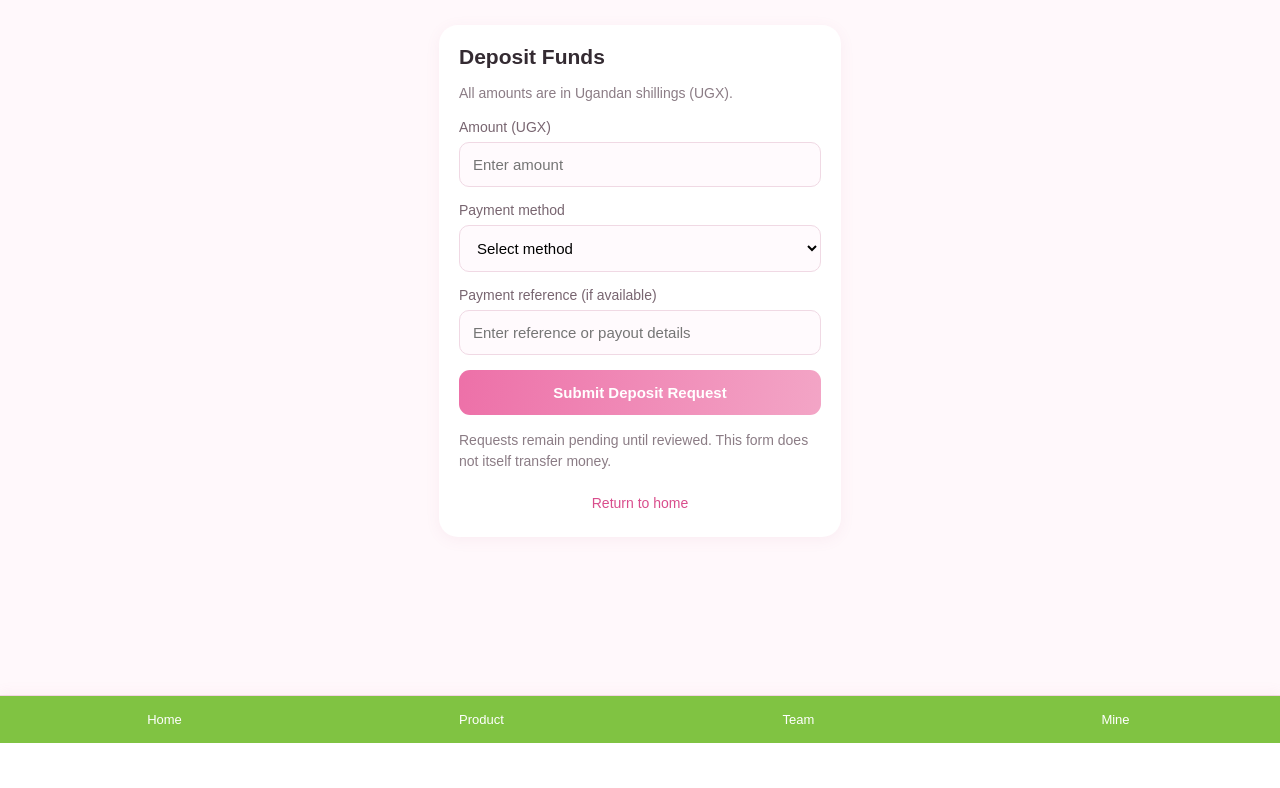
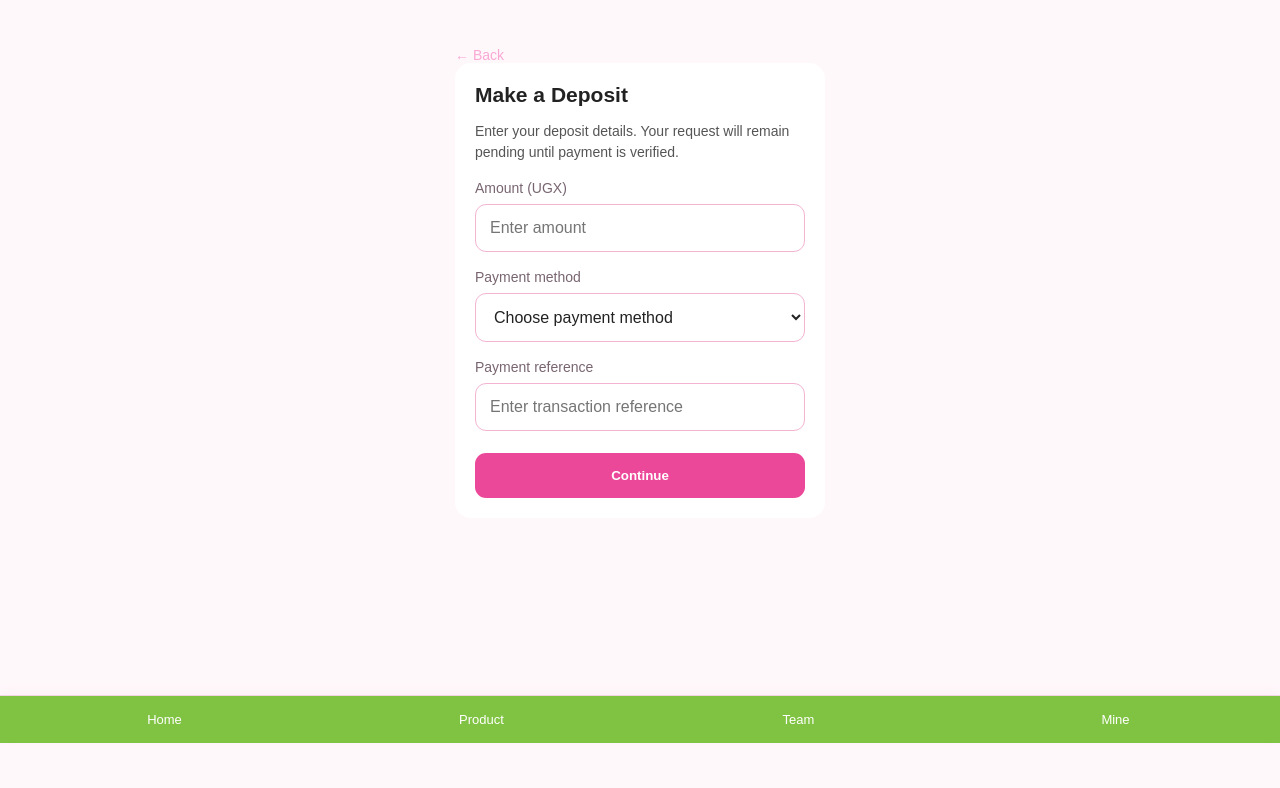
Before and after one commit to forextry298-del/TESLA, a Flask app: page /deposit in a window 1280 px wide. Shown: the part 57-845 px from the top of the page. Before the commit the page ends 800 px from the top, so only its background shows below. Run offline with Flask 3, Linux system fonts and the light colour scheme; the visitor is signed in with stand-in values (Sample User, id 1); data comes from the database, SQL or seed files in the repository.

Commit message:
Update deposit flow and enforce 20000 UGX minimum

```diff
--- a/app.py
+++ b/app.py
@@ -291,27 +291,48 @@ def deposit():
     if request.method == "POST":
         try:
             amount = float(request.form.get("amount", "0"))
-        except ValueError:
+        except (TypeError, ValueError):
             amount = 0
 
         method = request.form.get("method", "").strip()
         reference = request.form.get("reference", "").strip()
 
-        if not 1000 <= amount <= 5000000:
-            flash("Enter a deposit amount between UGX 1,000 and UGX 5,000,000.")
-        elif method not in ("MTN Mobile Money", "Airtel Money", "Bank"):
-            flash("Select a valid payment method.")
+        if not 20000 <= amount <= 5000000:
+            flash("Minimum deposit is UGX 20,000. Maximum deposit is UGX 5,000,000.")
+        elif method not in ("MTN Mobile Money", "Airtel Money"):
+            flash("Select MTN Mobile Money or Airtel Money.")
+        elif not reference or len(reference) > 100:
+            flash("Enter a valid payment reference.")
         else:
             with connect() as db:
-                db.execute("""
+                cursor = db.execute("""
                     INSERT INTO transactions
-                    (user_id, kind, amount, method, reference)
-                    VALUES (?, 'deposit', ?, ?, ?)
+                    (user_id, kind, amount, method, reference, status)
+                    VALUES (?, 'deposit', ?, ?, ?, 'pending')
                 """, (session["user_id"], amount, method, reference))
-            flash("Deposit request submitted. It will remain pending until verified.")
-            return redirect(url_for("dashboard"))
+                deposit_id = cursor.lastrowid
+            return redirect(url_for(
+                "deposit_instructions", transaction_id=deposit_id
+            ))
 
-    return render_template("transaction.html", kind="deposit")
+    return render_template("deposit.html")
+
+
+@app.route("/deposit/instructions/<int:transaction_id>")
+@login_required
+def deposit_instructions(transaction_id):
+    with connect() as db:
+        deposit = db.execute("""
+            SELECT id, amount, method, reference, status
+            FROM transactions
+            WHERE id=? AND user_id=? AND kind='deposit'
+        """, (transaction_id, session["user_id"])).fetchone()
+
+    if deposit is None:
+        flash("Deposit request not found.")
+        return redirect(url_for("deposit"))
+
+    return render_template("deposit_instructions.html", deposit=deposit)
 
 @app.route("/withdraw", methods=["GET", "POST"])
 @login_required
--- a/templates/deposit.html
+++ b/templates/deposit.html
@@ -2,52 +2,32 @@
 {% block title %}Deposit | Space X{% endblock %}
 {% block content %}
 <style>
-.dep{max-width:520px;margin:auto;padding:22px 16px 100px;color:#f4f7fb}
-.dep form.card{background:transparent;border:0;border-radius:0;padding:0;margin-top:18px;box-shadow:none}
+.dep{max-width:520px;margin:auto;padding:22px 16px 100px;color:#fff}
 .dep label{display:block;margin:17px 0 8px}
-.dep input,.dep select{box-sizing:border-box;width:100%;padding:14px;border:1px solid #304256;border-radius:11px;background:#07111d;color:white;font-size:16px}
-.dep button{width:100%;margin-top:22px;padding:15px;border:0;border-radius:11px;background:#087df5;color:white;font-weight:bold}
-.dep p{color:#b4c2d1;line-height:1.5;font-size:14px}
-.dep .usd{color:#4be2a2;background:#07111d;padding:14px;border-radius:10px}
-.dep a{color:#76bdff;text-decoration:none}
+.dep input,.dep select{box-sizing:border-box;width:100%;padding:14px;border:1px solid #f3b4d2;border-radius:11px;background:#fff;color:#222;font-size:16px}
+.dep button{width:100%;margin-top:22px;padding:15px;border:0;border-radius:11px;background:#ec4899;color:#fff;font-weight:bold}
+.dep p{color:#e5e7eb;line-height:1.5;font-size:14px}
+.dep a{color:#f9a8d4;text-decoration:none}
+.dep .panel{background:#fff;color:#222;padding:20px;border-radius:16px}
 </style>
 <div class="dep">
 <a href="{{ url_for('dashboard') }}">← Back</a>
-<h2>Deposit</h2>
-<p>Select a network, enter your sending number and amount.</p>
-<form method="post" class="card">
-<label>Network</label>
-<select name="network" required>
-<option value="">Choose network</option>
-<option value="MTN">MTN Mobile Money</option>
-<option value="AIRTEL">Airtel Money</option>
+<div class="panel">
+<h2>Make a Deposit</h2>
+<p style="color:#555">Enter your deposit details. Your request will remain pending until payment is verified.</p>
+<form method="post">
+<label>Amount (UGX)</label>
+<input name="amount" type="number" min="20000" max="5000000" step="1" placeholder="Enter amount" required>
+<label>Payment method</label>
+<select name="method" required>
+<option value="">Choose payment method</option>
+<option value="MTN Mobile Money">MTN Mobile Money</option>
+<option value="Airtel Money">Airtel Money</option>
 </select>
-<label>Number sending money</label>
-<input name="sender_phone" type="tel" placeholder="07XXXXXXXX" required>
-<label>Amount in UGX</label>
-<input id="amount" name="amount_ugx" type="number" min="1000" step="100" required>
-<div class="usd" id="usd">Equivalent in USD: loading rate…</div>
-<p id="rate-note">USD value is an estimate.</p>
+<label>Payment reference</label>
+<input name="reference" type="text" maxlength="100" placeholder="Enter transaction reference" required>
 <button type="submit">Continue</button>
 </form>
 </div>
-<script>
-(async()=>{
- let rate=null;
- const out=document.getElementById('usd');
- try{
-  const r=await fetch('{{ url_for("exchange_rate") }}');
-  const d=await r.json();
-  if(!r.ok||!d.rate)throw Error();
-  rate=Number(d.rate);
-  document.getElementById('rate-note').textContent=d.message;
- }catch(e){out.textContent='Exchange rate unavailable';}
- function update(){
-  const n=Number(document.getElementById('amount').value);
-  out.textContent=rate&&n>0?'Equivalent in USD: $'+(n/rate).toFixed(2):'Equivalent in USD: —';
- }
- document.getElementById('amount').addEventListener('input',update);
- update();
-})();
-</script>
+</div>
 {% endblock %}
```
Also changed, not shown: templates/deposit_instructions.html (+22 -61 lines).
